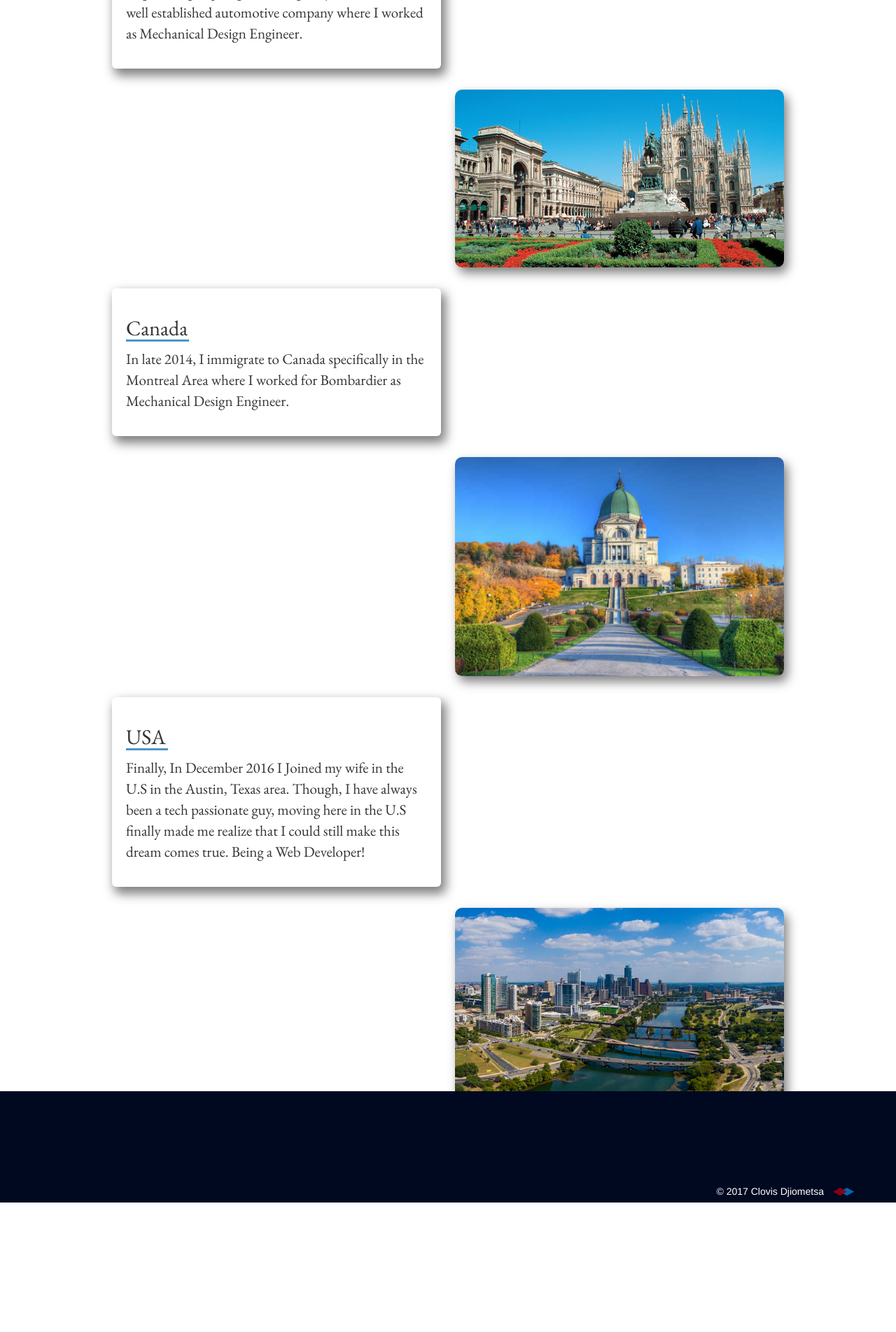
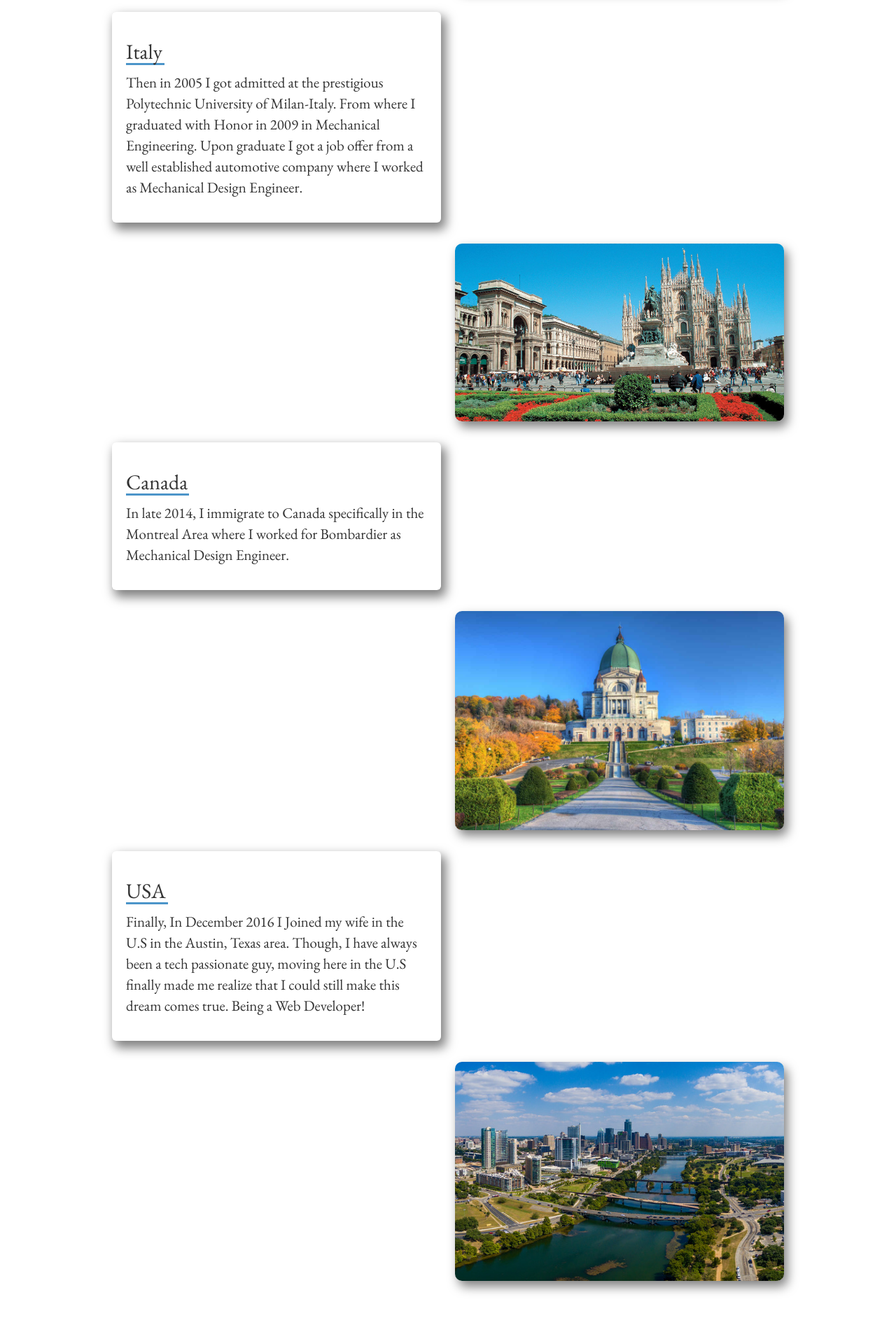
Before and after one commit to ClovisDj/Djiometsa, a Django app: page / in a window 1280 px wide. Shown: the part 1449-3352 px from the top of the page at 70% size. Before the commit the page ends 3167 px from the top, so only its background shows below. Run offline with Django 3.2, Linux system fonts and the light colour scheme; some libraries are stand-ins or nearby versions.

Commit message:
V_1.80, 2017-09-05, Aws deployment

```diff
--- a/resume/static/css/AboutMe.css
+++ b/resume/static/css/AboutMe.css
@@ -96,7 +96,7 @@ canvas{
 /*main styling*/
 .main{
   position: static;
-  margin-top: 100px !important;
+  /*margin-top: 100px !important;*/
   margin-bottom: 50px;
 }
 .container{
--- a/resume/static/js/scrollNavBar.js
+++ b/resume/static/js/scrollNavBar.js
@@ -1,7 +1,7 @@
 
 $(document).ready(function() {
 
-  $('.container').css('margin-top', $("canvas").height()*2/5);
+  $('.main').css('margin-top', $("canvas").height());
 
   var myTimeout;
   $('.media-body').mouseenter(function() {
--- a/static/css/AboutMe.css
+++ b/static/css/AboutMe.css
@@ -96,7 +96,7 @@ canvas{
 /*main styling*/
 .main{
   position: static;
-  margin-top: 100px !important;
+  /*margin-top: 100px !important;*/
   margin-bottom: 50px;
 }
 .container{
--- a/static/js/scrollNavBar.js
+++ b/static/js/scrollNavBar.js
@@ -1,7 +1,7 @@
 
 $(document).ready(function() {
 
-  $('.container').css('margin-top', $("canvas").height()*2/5);
+  $('.main').css('margin-top', $("canvas").height());
 
   var myTimeout;
   $('.media-body').mouseenter(function() {
```
